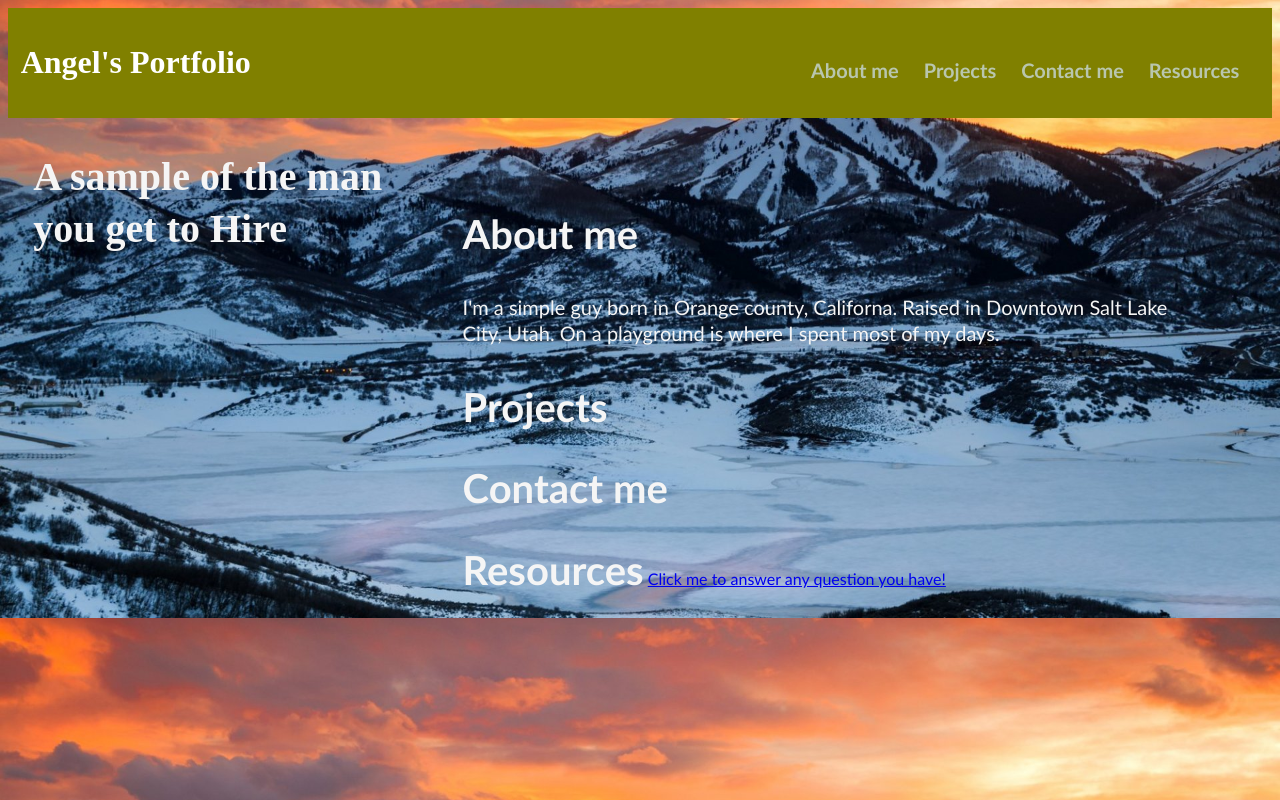
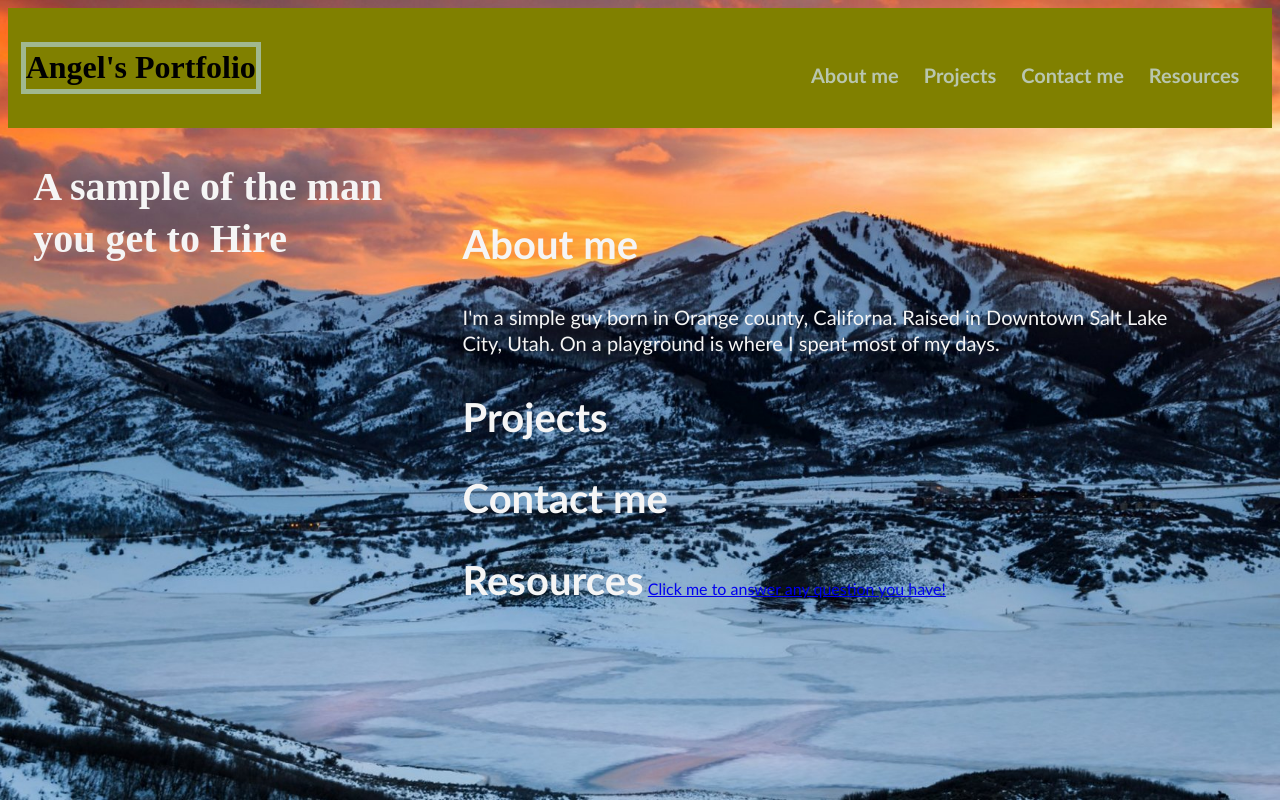
Before and after one commit to Angel-Huichapa/Portfolio-Week-2-Challenge, a plain HTML site: page index.html in a window 1280 px wide. Drawn offline with Linux system fonts and the light colour scheme.

Commit message:
changed the background and the title box

```diff
--- a/assets/CSS/style.css
+++ b/assets/CSS/style.css
@@ -9,6 +9,7 @@ body {
     background-repeat: repeat; /* Do not repeat the image */
     background-size: cover; /* Resize the background image to cover the entire container */
     background-blend-mode: normal;
+    background-attachment: fixed ;
 
 }
 header {
@@ -19,8 +20,12 @@ header {
   background-color: olive;
   color: #fff;
 }
-h1 {
+.title-box {
     font-size: 200%;
+    padding: 5px solid rgba(109, 214, 11, 0.534);
+    color: black;
+    border: 5px solid #a1b88f;
+
 }
 
 h2 {
@@ -29,7 +34,6 @@ h2 {
   color: whitesmoke;
   display: flex;
   flex-direction: column;
-  justify-content: center;
   position: relative;
 }
 nav{
@@ -68,6 +72,7 @@ p{
   color: whitesmoke;
   font-family: 'Gill Sans', 'Gill Sans MT', Calibri, 'Trebuchet MS', sans-serif;
   font-size: 20px;
+  text-align: left;
 }
 article{
   margin-bottom: 20px;
@@ -82,6 +87,7 @@ article h2{
     display: inline-block;
     flex-direction: column;
     line-height: 1.3;
+    text-align: left;
 
 }
 @media screen and (max-width: 768px) {
--- a/index.html
+++ b/index.html
@@ -8,7 +8,7 @@
     </head>
     <body>
         <header class="header">
-            <h1>Angel's Portfolio</h1>
+            <h1 class="title-box">Angel's Portfolio</h1>
             <nav>
                 <ul>
                     <li><a href="#About-me">About me</a></li>
```
